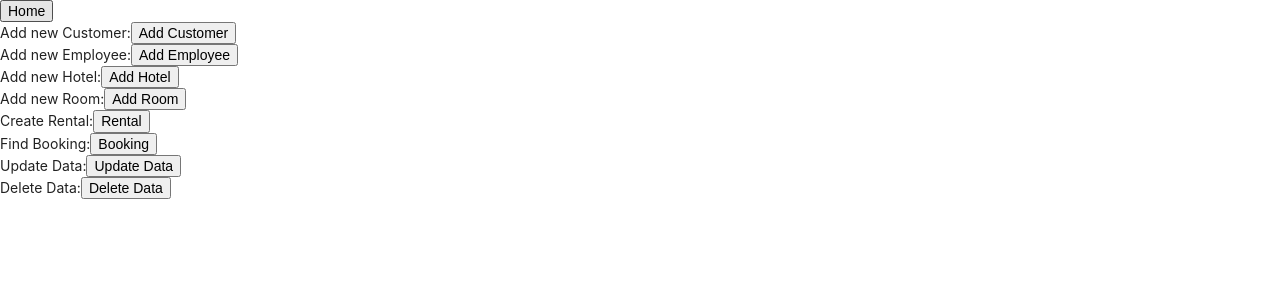
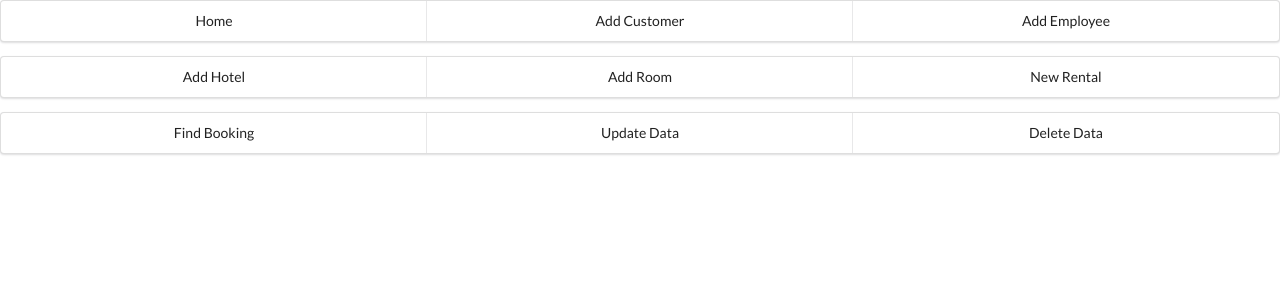
Before and after one commit to ToluwaniO/CSI2132_EHOTELS, a React (Create React App) app in the folder ehotels-fe/: page /employee in a window 1280 px wide. Shown: the top 300 px of the page. Built offline with nearby package versions, Linux system fonts and the light colour scheme.

Commit message:
sematic ui styling

```diff
--- a/ehotels-fe/src/Forms/CustomerForm.js
+++ b/ehotels-fe/src/Forms/CustomerForm.js
@@ -58,7 +58,6 @@ class CustomerForm extends React.Component{
         //  need to find right way of sending request
     }
     render(){
-        const { classes } = this.props;
         let button;
         //change this from a state based condition to a props based condition
         if(this.props.submit){
--- a/ehotels-fe/src/Forms/HotelForm.js
+++ b/ehotels-fe/src/Forms/HotelForm.js
@@ -21,7 +21,6 @@ import {Link} from "react-router-dom"
 class HotelForm extends React.Component{
     constructor(props){
         super(props);
-        this.state ={submit:true};
         this.sendData=this.sendData.bind(this);
     }
 
@@ -63,7 +62,7 @@ class HotelForm extends React.Component{
     render(){
         let button;
         //change this from a state based condition to a props based condition
-        if(this.state.submit){
+        if(this.props.submit){
             button = <NewOrUpdate new={"true"} func={this.sendData} service={"/notYetImplemented"}/>
         }else {
             button = <NewOrUpdate  func={this.sendData} service={"/notYetImplemented"}/>
--- a/ehotels-fe/src/Forms/RoomForm.js
+++ b/ehotels-fe/src/Forms/RoomForm.js
@@ -20,7 +20,6 @@ function NewOrUpdate(props){
 class RoomForm extends React.Component{
     constructor(props){
         super(props);
-        this.state ={submit:true};
         this.sendData=this.sendData.bind(this);
     }
 
@@ -48,7 +47,8 @@ class RoomForm extends React.Component{
     render() {
         let button;
         //change this from a state based condition to a props based condition
-        if (this.state.submit) {
+        console.log(this.props)
+        if (this.props.submit) {
             button = <NewOrUpdate new={"true"} func={this.sendData} service={"/notYetImplemented"}/>
         } else {
             button = <NewOrUpdate func={this.sendData} service={"/notYetImplemented"}/>
--- a/ehotels-fe/src/LandingPages/CustomerPage.js
+++ b/ehotels-fe/src/LandingPages/CustomerPage.js
@@ -5,21 +5,14 @@ class CustomerPage extends React.Component{
     render() {
         return(
             <div>
-                <Link to={"/"}>
-                    <button>Home</button>
-                </Link>
-                <div>
-                    Sign Up:
-                    <Link to={"/addCustomer"}>
-                        <button>Sign Up</button>
-                    </Link>
+                <div className="ui three item menu">
 
-                </div>
-                <div>
-                    Find Room:
-                    <Link to={"/findRoom"}>
-                        <button>Find Room</button>
-                    </Link>
+                    <a className="item" href={"/"}>Home</a>
+
+                    {/*<h3> OR </h3>*/}
+                    <a className="item" href={"/addCustomer"}>Sign Up</a>
+
+                    <a className="item" href={"/findRoom"}>Find Room</a>
 
                 </div>
             </div>
--- a/ehotels-fe/src/LandingPages/EmployeePage.js
+++ b/ehotels-fe/src/LandingPages/EmployeePage.js
@@ -1,64 +1,37 @@
 import React from "react"
-import {Link} from "react-router-dom";
 
 class EmployeePage extends React.Component{
     render() {
         return(
             <div>
-                <Link to={"/"}>
-                    <button>Home</button>
-                </Link>
-                <div>
-                  Add new Customer:
-                    <Link to={"/addCustomer"}>
-                        <button>Add Customer</button>
-                    </Link>
-                </div>
-                <div>
-                    Add new Employee:
-                    <Link to={"/addEmployee"}>
-                        <button>Add Employee</button>
-                    </Link>
+                <div className="ui three item menu">
+
+                    <a className="item" href={"/"}>Home</a>
+
+                    {/*<h3> OR </h3>*/}
+                    <a className="item" href={"/addCustomer"}>Add Customer</a>
+
+                    <a className="item" href={"/addEmployee"}>Add Employee</a>
 
                 </div>
-                <div>
-                    Add new Hotel:
-                    <Link to={"/addHotel"}>
-                        <button>Add Hotel</button>
-                    </Link>
+                <div className="ui three item menu">
+
+                    <a className="item" href={"/addHotel"}>Add Hotel</a>
+
+                    {/*<h3> OR </h3>*/}
+                    <a className="item" href={"/addRoom"}>Add Room</a>
+
+                    <a className="item" href={"/newRental"}>New Rental</a>
 
                 </div>
-                <div>
-                    Add new Room:
-                    <Link to={"/addRoom"}>
-                        <button>Add Room</button>
-                    </Link>
-                </div>
-                <div>
-                    Create Rental:
-                    <Link to={"/newRental"}>
-                        <button> Rental</button>
-                    </Link>
+                <div className="ui three item menu">
 
-                </div>
-                <div>
-                    Find Booking:
-                    <Link to={"/findBooking"}>
-                        <button> Booking</button>
-                    </Link>
+                    <a className="item" href={"/findBooking"}>Find Booking</a>
 
-                </div>
-                <div>
-                    Update Data:
-                    <Link to={"/updateData"}>
-                        <button> Update Data</button>
-                    </Link>
-                </div>
-                <div>
-                    Delete Data:
-                    <Link to={"/deleteData"}>
-                        <button> Delete Data</button>
-                    </Link>
+                    {/*<h3> OR </h3>*/}
+                    <a className="item" href={"/updateData"}>Update Data</a>
+
+                    <a className="item" href={"/deleteData"}>Delete Data</a>
 
                 </div>
 
--- a/ehotels-fe/src/LandingPages/HomePage.js
+++ b/ehotels-fe/src/LandingPages/HomePage.js
@@ -5,14 +5,22 @@ class HomePage extends React.Component{
     render() {
         return(
             <div>
+                <div className="ui two item menu">
+
+                        <a className="item" href={"/customer"}>Customer</a>
+
+                    {/*<h3> OR </h3>*/}
+                    <a className="item" href={"/employee"}>Employee</a>
+
+                </div>
                 <h1>Please Select Your Role</h1>
-                <Link to={"/customer"}>
-                    <button>Customer</button>
-                </Link>
-                 <h3> OR </h3>
-                <Link to={"/employee"}>
-                    <button>Employee</button>
-                </Link>
+                {/*<Link to={"/customer"}>*/}
+
+                {/*</Link>*/}
+                {/*/!*<h3> OR </h3>*!/*/}
+                {/*<Link to={"/employee"}>*/}
+                {/*    <a className="item">Employee</a>*/}
+                {/*</Link>*/}
 
             </div>
         )
```
Also changed, not shown: ehotels-fe/src/LandingPages/UpdatePage.js (added, +20 -0 lines).
